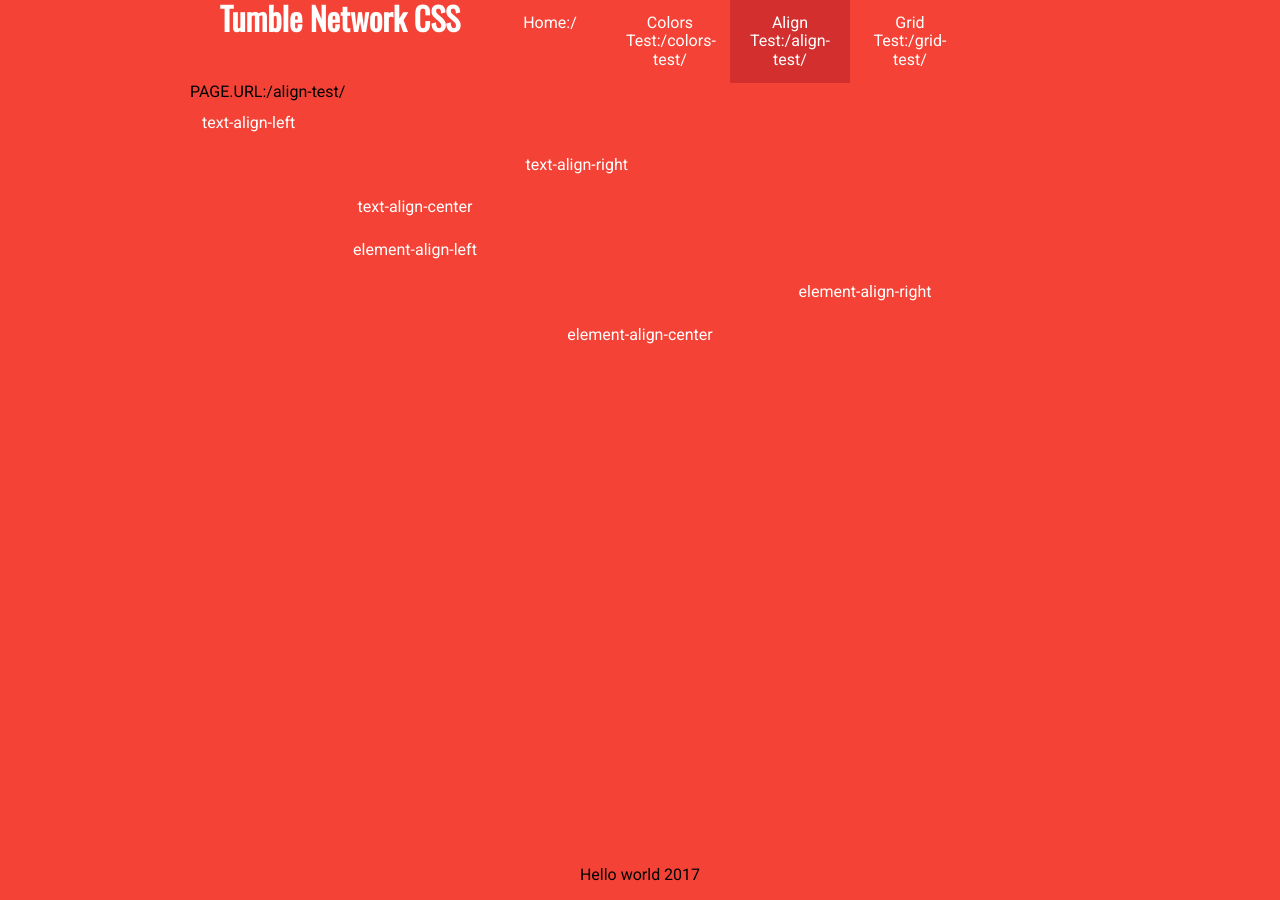
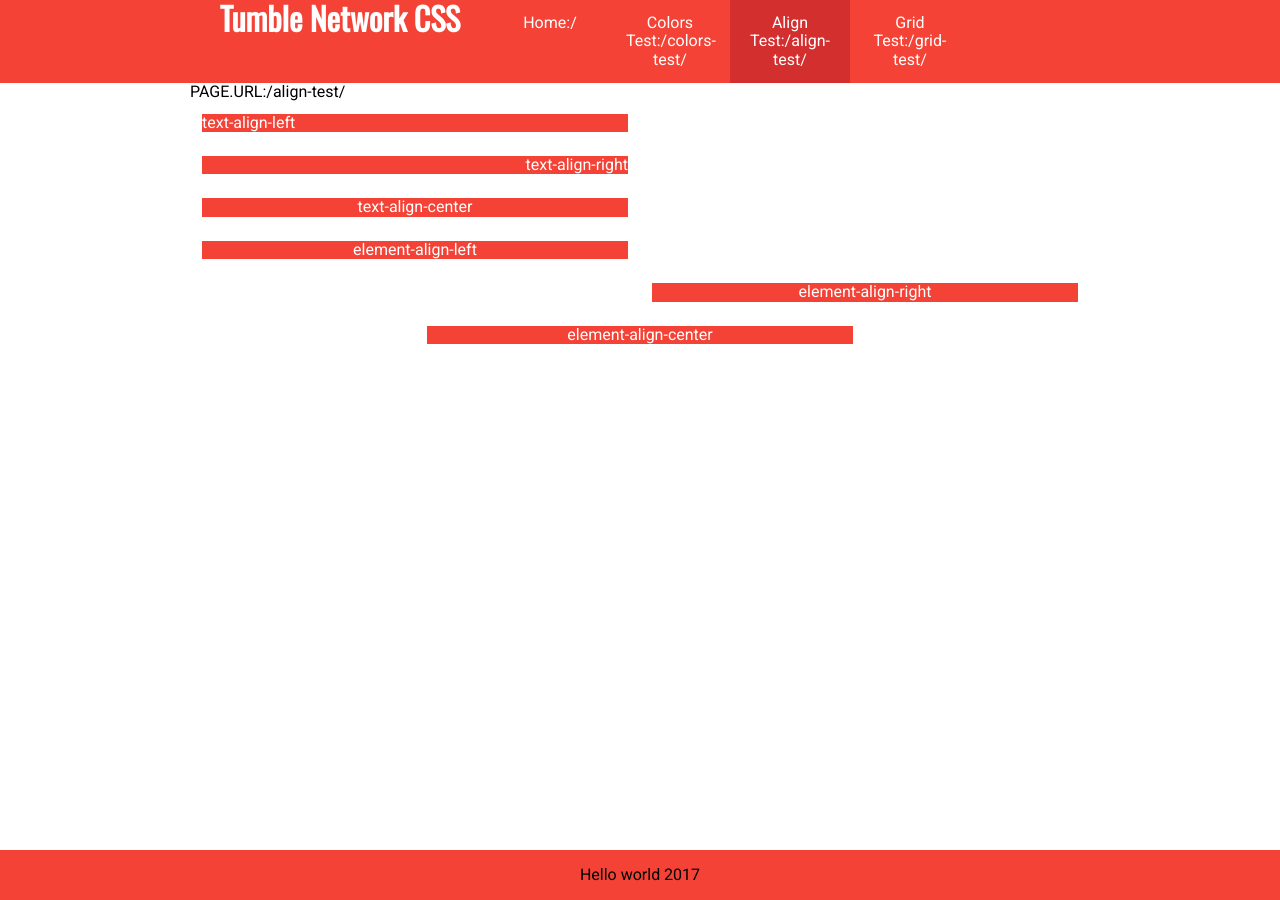
Before and after one commit to tumblenet/tumblenet-css, a Jekyll site: the page built from align-test.html, in a window 1280 px wide. Built offline with Jekyll 4.4.1, drawn with Linux system fonts in a browser that asks for light colours.

Commit message:
Update main.html

```diff
--- a/_layouts/main.html
+++ b/_layouts/main.html
@@ -13,7 +13,7 @@
     </nav>
   </div>
 </header>
-<main class="tn-element-white tn-main">
+<main class="tn-element-color-white tn-main">
   <div class="tn-container ">
     PAGE.URL:{{ page.url }}
 {{ content }}
```
